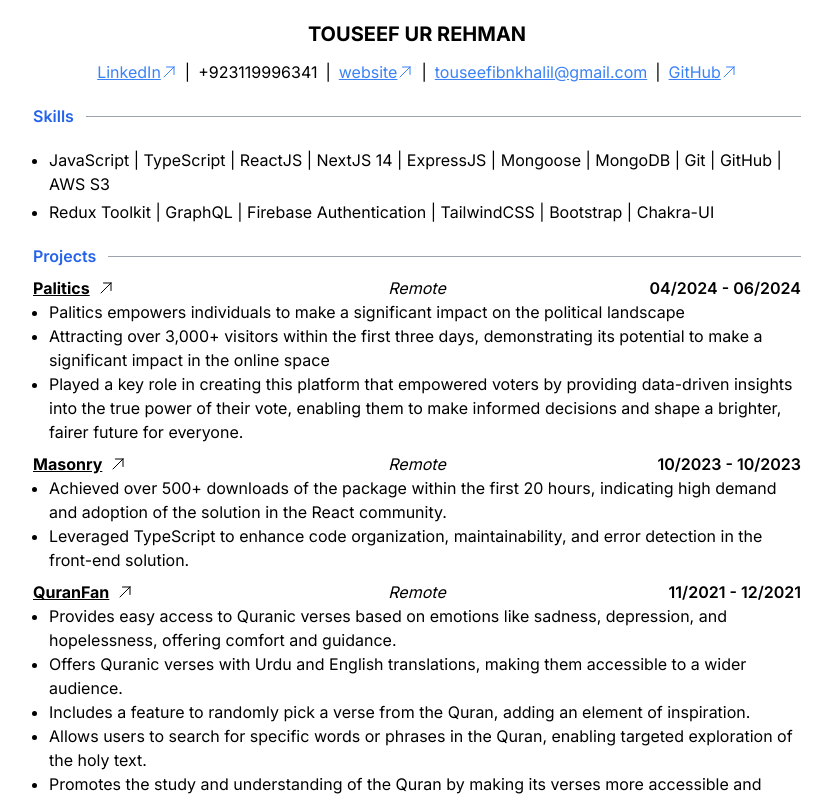
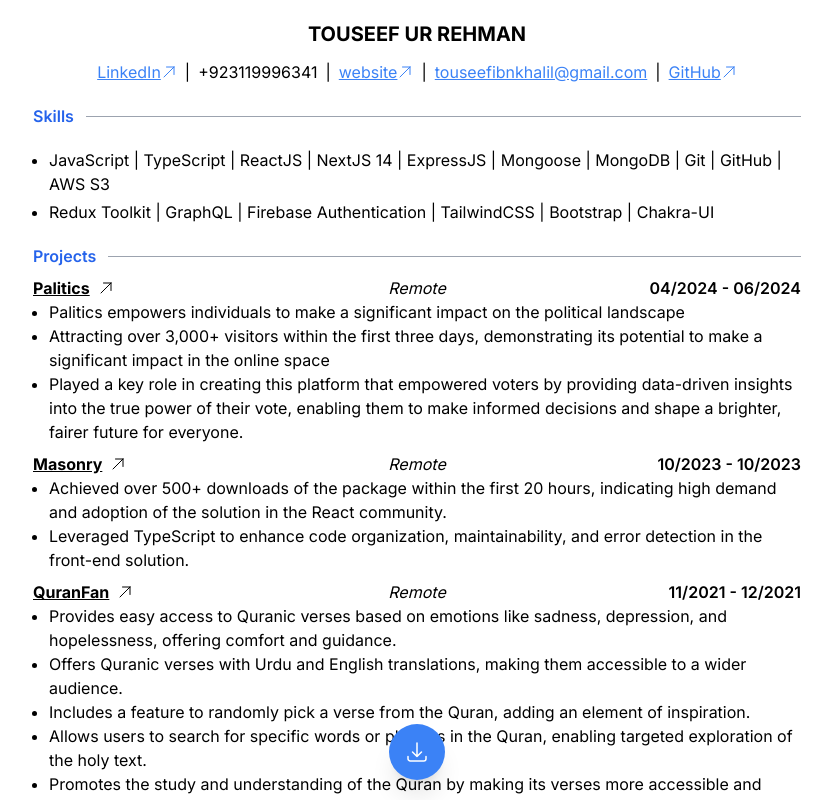
Before and after one commit to realtouseef/rezume, a Next.js app: page / in a window 1280 px wide. Shown: the top 800 px of the page, without its empty margins (223-1055 px from the left). Built offline with nearby package versions, Linux system fonts and the light colour scheme.

Commit message:
feat: add functionality to download it as a pdf

```diff
--- a/app/components/Template/index.tsx
+++ b/app/components/Template/index.tsx
@@ -76,10 +76,6 @@ const Template = () => {
           />
         ))}
       </main>
-      {/*
-      <button onClick={() => window.print()} id='print'>
-        Print
-      </button> */}
     </>
   );
 };
--- a/app/page.tsx
+++ b/app/page.tsx
@@ -1,5 +1,47 @@
+'use client';
 import Template from './components/Template';
 
 export default function Home() {
-  return <Template />;
+  return (
+    <>
+      <div className='mt-5'>
+        <abbr title='Download PDF'>
+          <button
+            onClick={() => window.print()}
+            className='print-button bg-blue-500 hover:bg-blue-600 active:scale-95 text-white font-semibold rounded-full px-4 py-4 fixed bottom-5 left-1/2 transform -translate-x-1/2 flex items-center justify-center shadow-xl'
+          >
+            <DownloadSVG />
+          </button>
+        </abbr>
+      </div>
+      <Template />
+
+      <style media='print'>
+        {`
+          .print-button {
+            display: none;
+          }
+        `}
+      </style>
+    </>
+  );
 }
+
+const DownloadSVG = () => {
+  return (
+    <svg
+      xmlns='http://www.w3.org/2000/svg'
+      fill='none'
+      viewBox='0 0 24 24'
+      stroke-width='1.5'
+      stroke='currentColor'
+      className='size-6'
+    >
+      <path
+        stroke-linecap='round'
+        stroke-linejoin='round'
+        d='M3 16.5v2.25A2.25 2.25 0 0 0 5.25 21h13.5A2.25 2.25 0 0 0 21 18.75V16.5M16.5 12 12 16.5m0 0L7.5 12m4.5 4.5V3'
+      />
+    </svg>
+  );
+};
--- a/package.json
+++ b/package.json
@@ -19,8 +19,8 @@
     "postcss": "^8.4.25",
     "react": "18.2.0",
     "react-dom": "18.2.0",
+    "react-to-pdf": "^1.0.1",
     "tailwindcss": "^3.3.2",
     "typescript": "5.1.3"
-  },
-  "devDependencies": {}
+  }
 }
```
Also changed, not shown: 1 other file (tests, documents, lock files or other folders).
